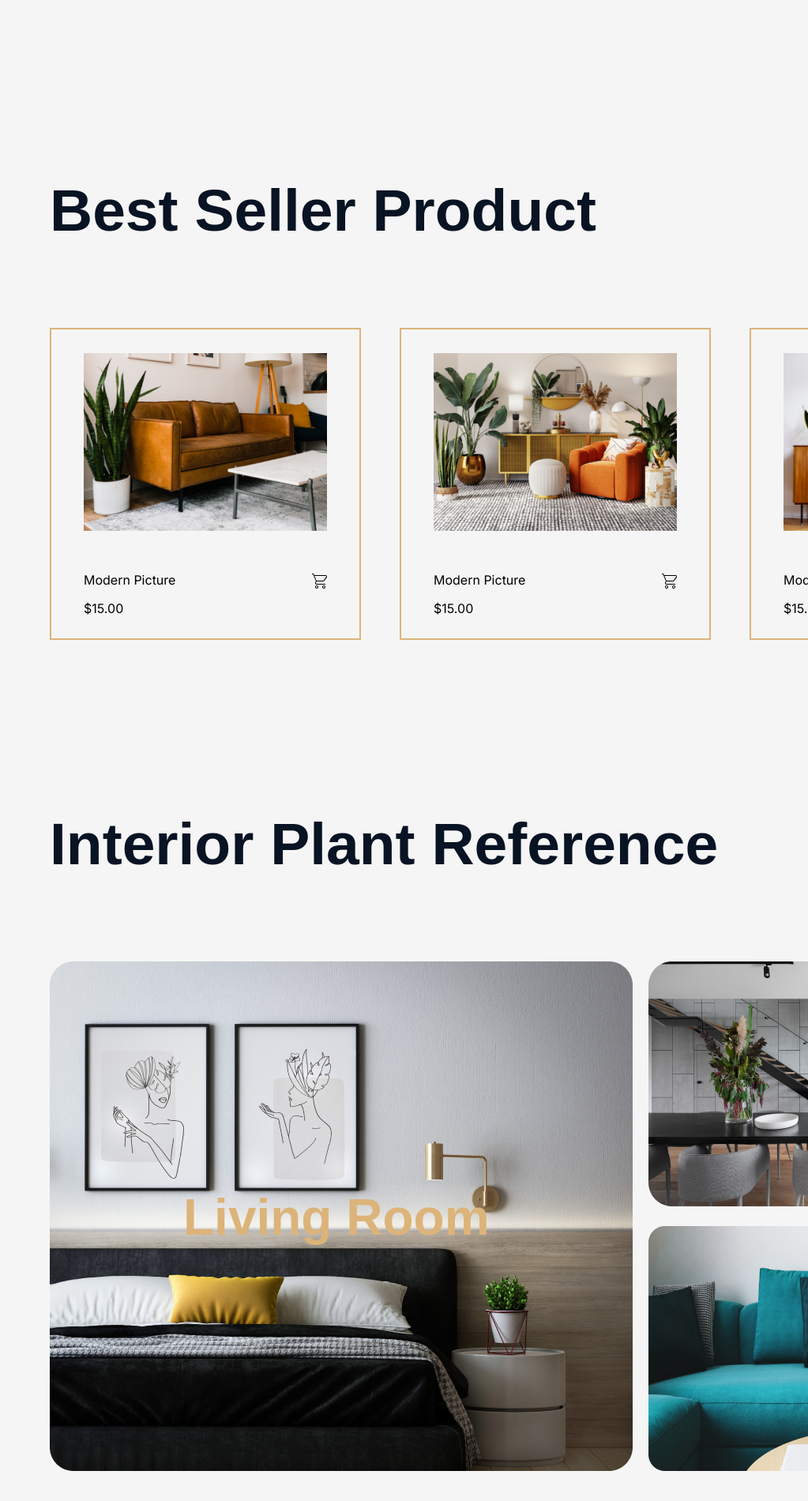
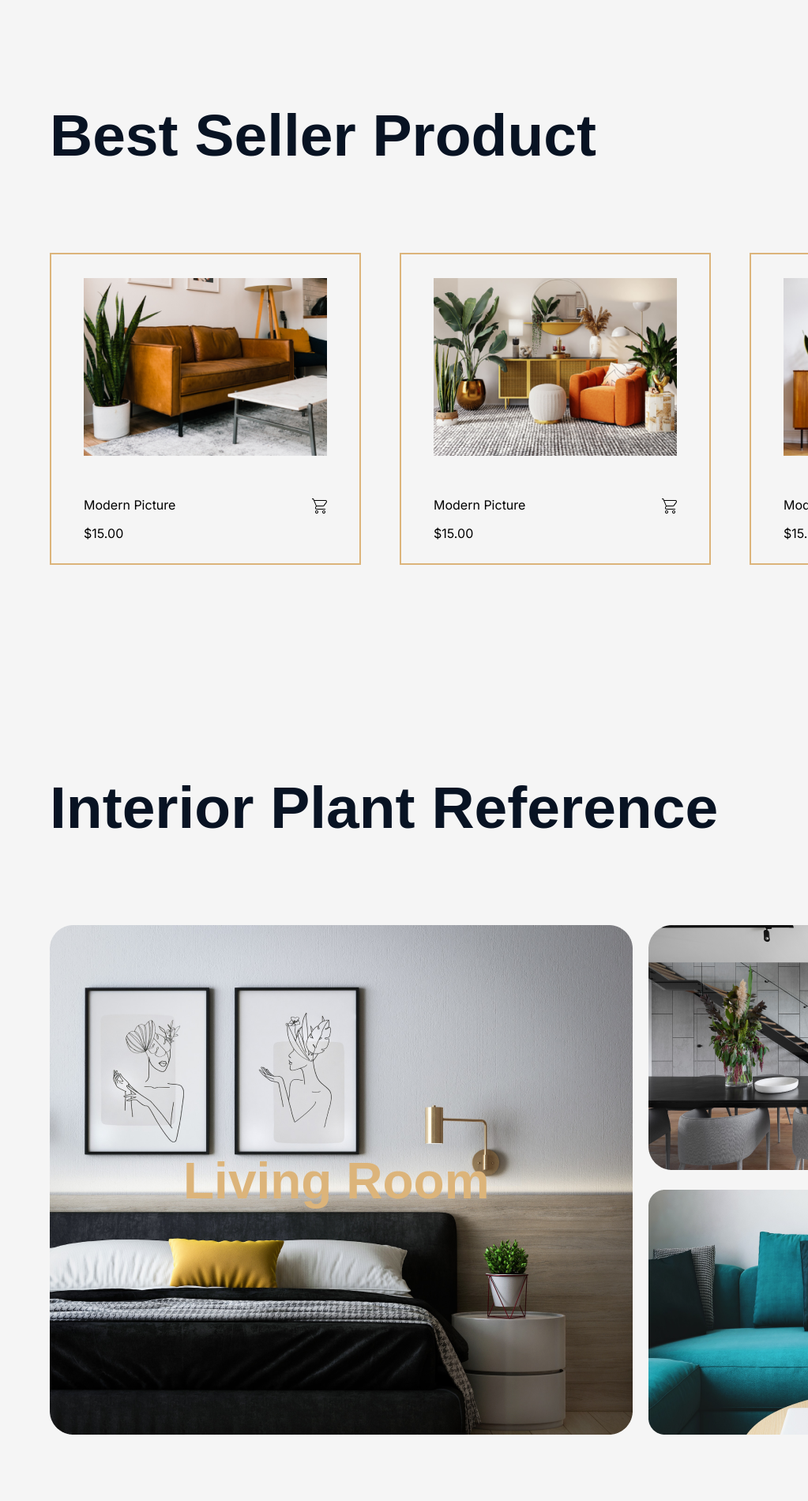
Before and after one commit to NiaPataridze/Project-7, a plain HTML site: page index.html in a window 1280 px wide. Shown: the part 1226-3126 px from the top of the page at 79% size, without its empty margins (257-1280 px from the left). Drawn offline with Linux system fonts and the light colour scheme.

Commit message:
changed positions

```diff
--- a/css/style.css
+++ b/css/style.css
@@ -117,8 +117,8 @@ a{
 .section2{
     width: 100%;
     max-width: 1280px;
-    position: absolute;
-    top: 1455px;
+    position: relative;
+    top: 280px;
     left: 320px;
     display: flex;
     flex-direction: column;
@@ -154,8 +154,8 @@ h2{
 .section3{
     width: 100%;
     max-width: 1280px;
-    position: absolute;
-    top: 2257px;
+    position: relative;
+    top: 550px;
     left: 320px;
     display: flex;
     flex-direction: column;
```
